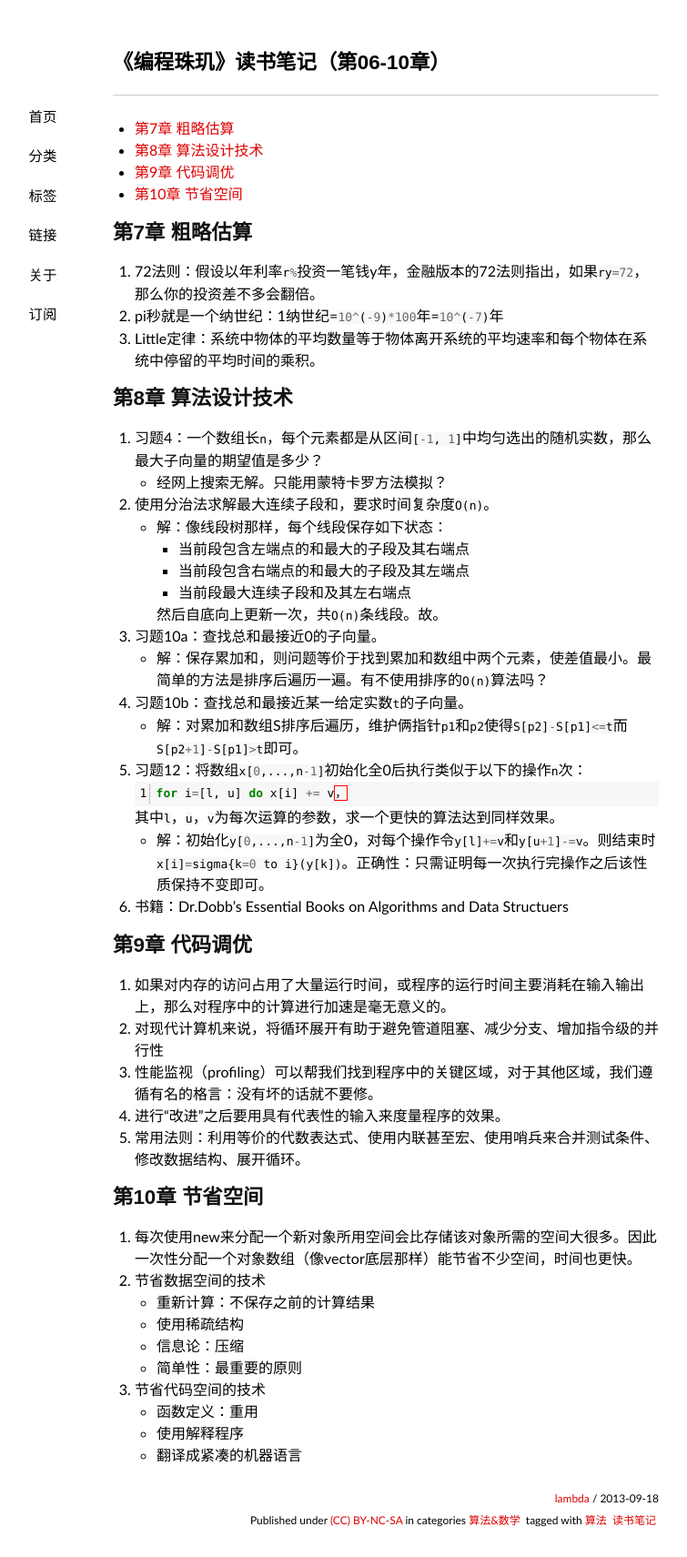
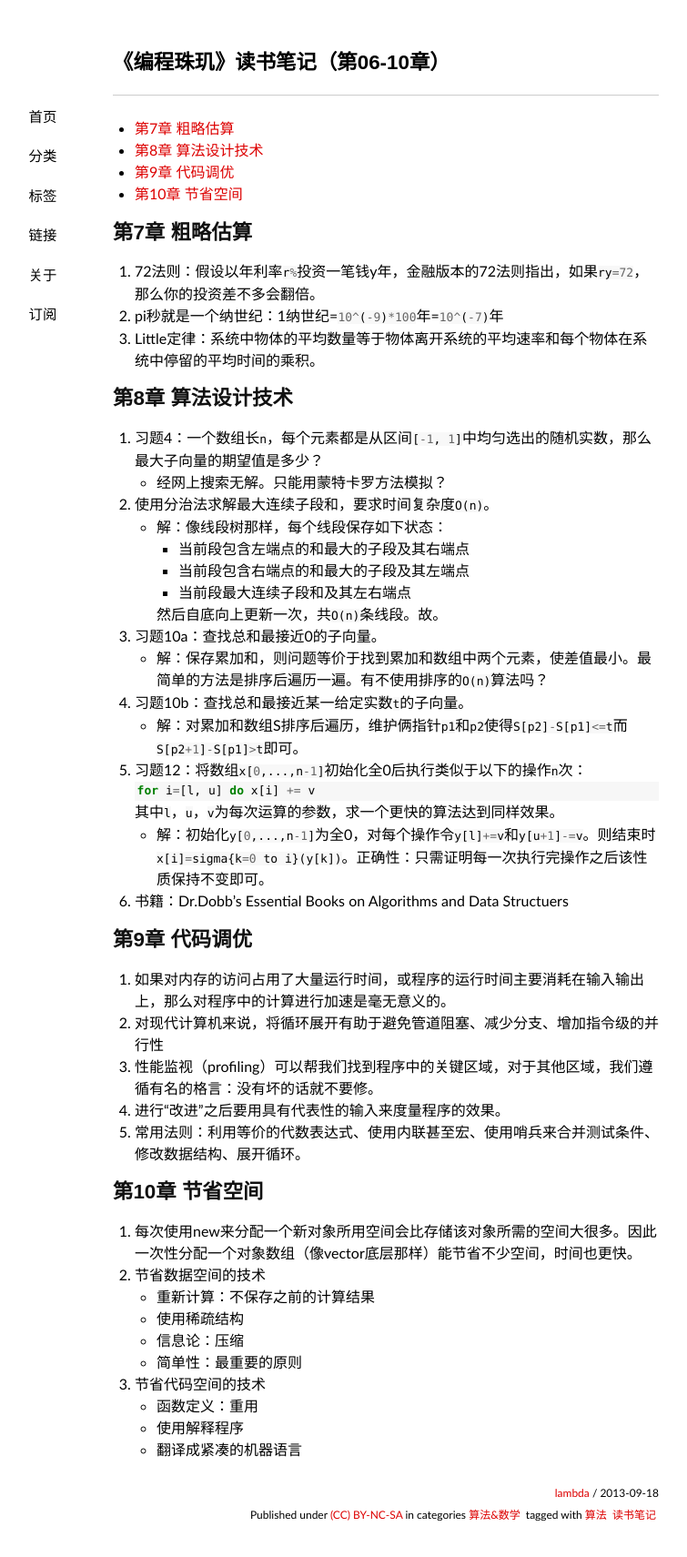
Before and after one commit to lam8da/lam8da.github.io, a Jekyll site: the page built from _posts/2013-09-18-programming-pearls-notes-chapter06-10.md, in a window 1280 px wide. Shown: the whole page at 91% size, without its empty margins (216-971 px from the left). Built offline with Jekyll 4.4.1, drawn with Linux system fonts in a browser that asks for light colours; nearby versions of some CDN libraries; some web fonts are replaced; comment, search, counter and statistics services are not loaded.

Commit message:
fix the rest posts style

````diff
--- a/_posts/2013-09-18-programming-pearls-notes-chapter06-10.md
+++ b/_posts/2013-09-18-programming-pearls-notes-chapter06-10.md
@@ -10,6 +10,9 @@ tags:
 
 * TOC
 {:toc}
+
+{::comment} Not show line_numbers {:/comment}
+{::options syntax_highlighter_opts="{default_lang: c++ \}" /}
 
 ## 第7章 粗略估算
 
@@ -34,8 +37,9 @@ tags:
    - 解：对累加和数组S排序后遍历，维护俩指针`p1`和`p2`使得`S[p2]-S[p1]<=t`而`S[p2+1]-S[p1]>t`即可。
 5. 习题12：将数组`x[0,...,n-1]`初始化全0后执行类似于以下的操作`n`次：
 
-       for i=[l, u] do x[i] += v，
-
+   ```
+   for i=[l, u] do x[i] += v
+   ```
    其中`l`，`u`，`v`为每次运算的参数，求一个更快的算法达到同样效果。
    - 解：初始化`y[0,...,n-1]`为全0，对每个操作令`y[l]+=v`和`y[u+1]-=v`。则结束时`x[i]=sigma{k=0 to i}(y[k])`。正确性：只需证明每一次执行完操作之后该性质保持不变即可。
 6. 书籍：Dr.Dobb’s Essential Books on Algorithms and Data Structuers
````
Also changed, not shown: 5 other files.
